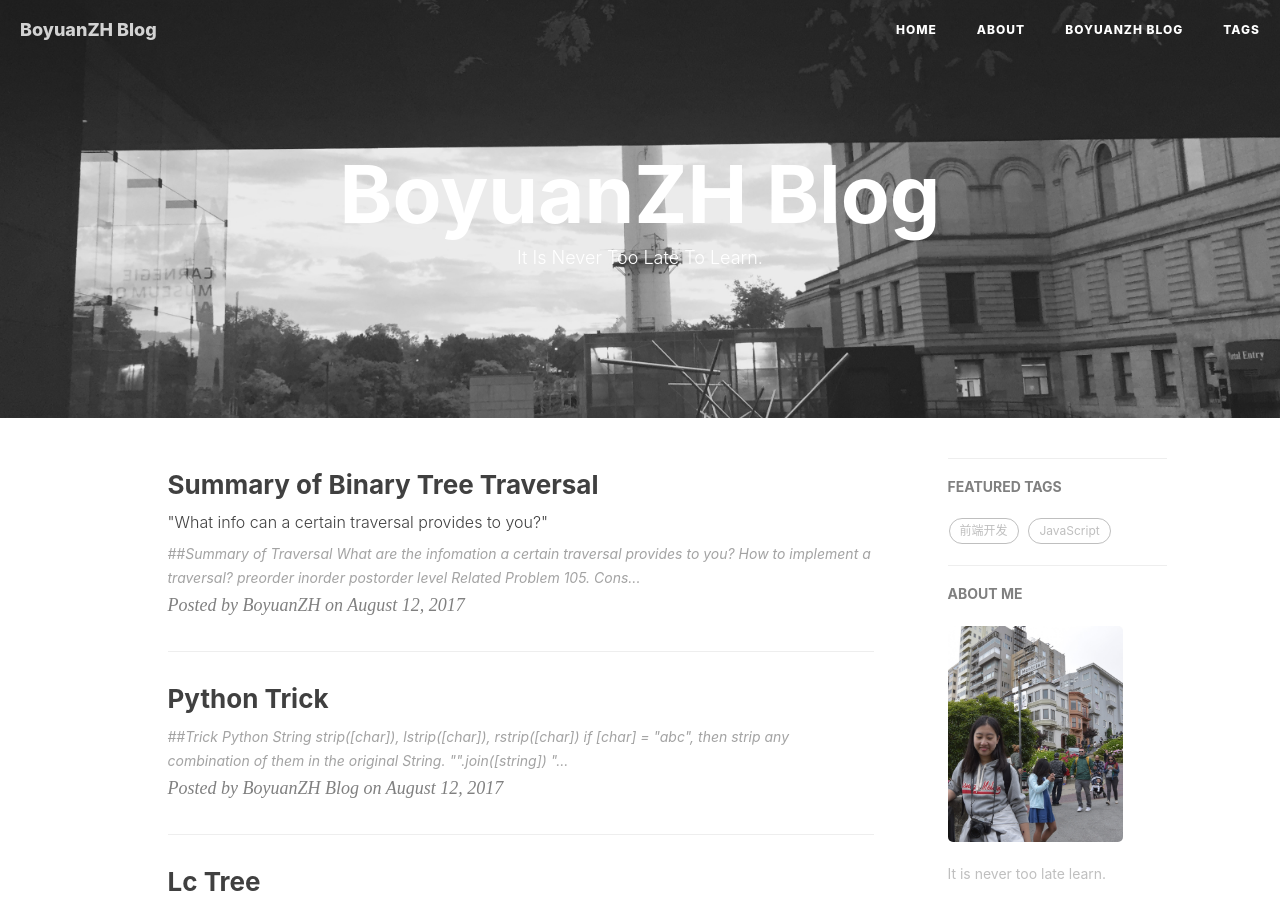
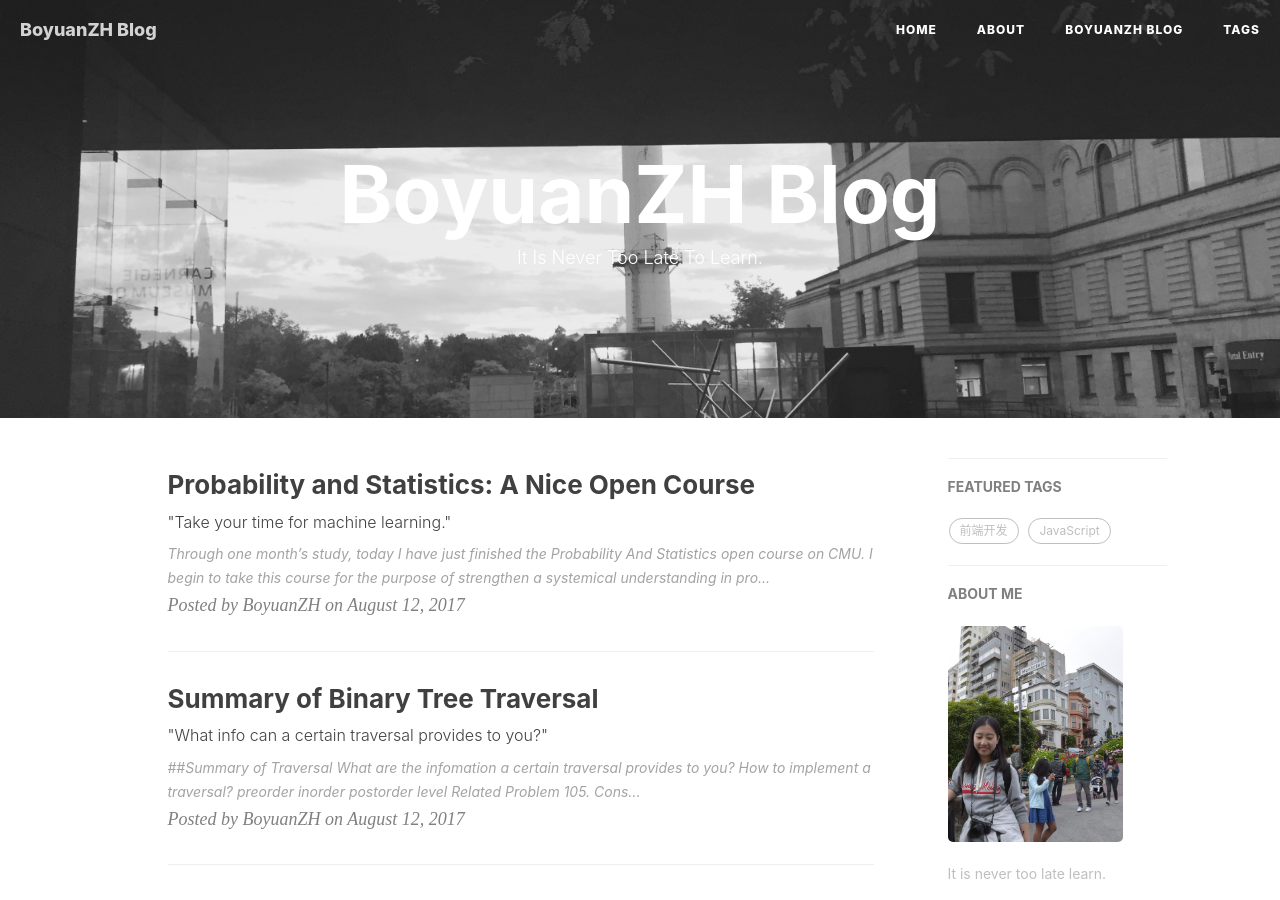
Before and after one commit to BoyuanZH/BoyuanZH.github.io, a Jekyll site: the page built from index.html, in a window 1280 px wide and 900 px high. Built offline with Jekyll 4.4.1, drawn with Linux system fonts in a browser that asks for light colours; nearby versions of some CDN libraries; the list of posts is cut into pages by our own code; comment, search, counter and statistics services are not loaded.

Commit message:
8-22 post

````diff
--- a/_posts/2017-08-12-tree-traversal-summary.markdown
+++ b/_posts/2017-08-12-tree-traversal-summary.markdown
@@ -59,3 +59,6 @@ private TreeNode deserial(Queue<String> q) {
     return root;
 }
 ```
+
+5. [114. Flatten Binary Tree to Linked List] (https://leetcode.com/problems/flatten-binary-tree-to-linked-list/description/) (The disscussion of first solution is super helpful!)
+6. [230. Kth Smallest Element in a BST] (https://leetcode.com/problems/kth-smallest-element-in-a-bst/description/) (Recursive | Iterative | Binary Search)
--- /dev/null
+++ b/_posts/2017-08-22-stastics-and-probability.markdown
@@ -0,0 +1,23 @@
+---
+layout:     post
+title:      "Probability and Statistics: A Nice Open Course"
+subtitle:   " \"Take your time for machine learning.\""
+date:       2017-08-12 12:00:00
+author:     "BoyuanZH"
+header-img: "img/post-bg-2015.jpg"
+tags:
+    - Machine Learning
+    - Good Resources
+    - Study Notes
+---
+
+Through one month's study, today I have just finished the [Probability And Statistics](https://oli.cmu.edu/jcourse/workbook/activity/page?context=fbe0b6c00a0001dc688975d67e23e4ce) open course on CMU.
+
+I begin to take this course for the purpose of strengthen a systemical understanding in probability and statistics, which is of course a strong foundamental component for machine learning.
+
+This course is systematically organised with quite a lot insightful and practical examples which is helpful for me to capture the underlying concept. This course is composed of four parts, three of which are EDA (Exploratory Data Analysis), Producing Data and Probability, all serving as the basic concepts needed to conqure the final unit of 'Probability Inference', i.e. how to infer the populational statistics or variable relationships by the evidence of sample data.
+
+Very helpful and insightful course. Strong recommendation.
+
+<img class="shadow" width="320" src="/img/in-post/2018-08-22/2018-08-22-variable-relationship-table.jpg" />
+<small class="img-hint">A summary table from the last lecture illustrating four types of variable relationships. </small>
````
Also changed, not shown: img/in-post/2018-08-22/2018-08-22-variable-relationship-table.jpg (added).
